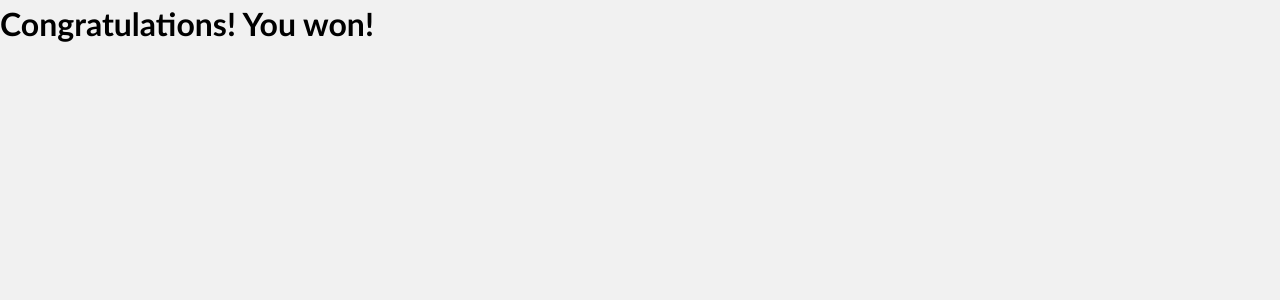
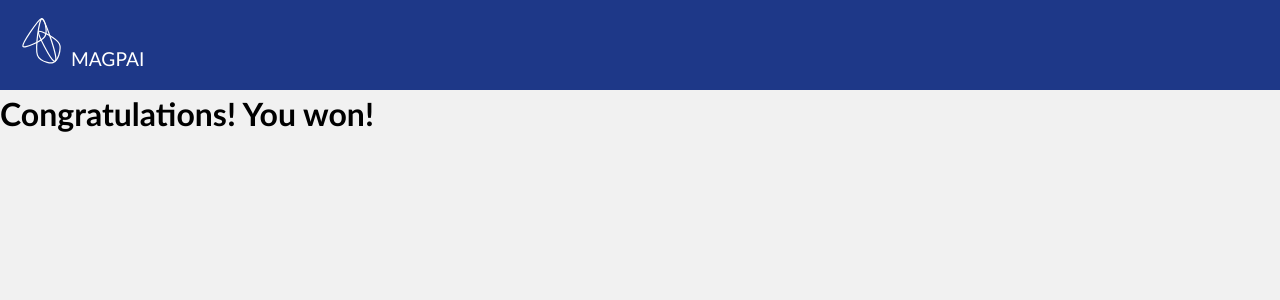
Before and after one commit to cahogan/magpai, a Django app: template core/templates/core/complete.html in a window 1280 px wide. Shown: the top 300 px of the page. Run offline with Django 5.2, Linux system fonts and the light colour scheme; the template is opened without the code that fills it, so the values that code supplies are empty.

Commit message:
Add navbar with logo

```diff
--- a/core/static/core/base.css
+++ b/core/static/core/base.css
@@ -35,3 +35,35 @@ button:focus {
     outline-offset: 0.05em;
     box-shadow: none;
 }
+
+nav {
+    font-family: unset;
+    background-color: var(--primary-color);
+    width: 100%;
+    display: flex;
+    flex-direction: row;
+    align-items: center;
+}
+
+nav ul {
+    display: flex;
+    flex-direction: row;
+    align-items: center;
+    list-style-type: none;
+    height: 100%;
+}
+
+nav li a {
+    margin-right: 1rem;
+    color: white;
+    text-decoration: none;
+    font-size: 1.5em;
+    padding: 0.5rem 1rem;
+    transition: background-color 0.3s ease;
+    border-radius: 1em
+}
+
+nav ul li a:hover {
+    background-color: var(--accent-color);
+    color: var(--primary-color);
+}
--- a/core/templates/core/base.html
+++ b/core/templates/core/base.html
@@ -3,10 +3,16 @@
     <head>
         {% load static %}
         <link rel="stylesheet" type=text/css href="{% static 'core/base.css' %}">
+        <link rel="shortcut icon" type="image/svg" href="{% static 'core/favicon.svg' %}"/>
         <title>{% block title %}MagpAI{% endblock %}</title>
     </head>
     <body>
-        <div>
+        <nav>
+            <a href="/" style="padding: 1rem; color: white; font-size: larger; text-decoration: none;">
+                <img src="{% static 'core/magpai_light.svg' %}" height="50px" alt="Magpai logo">
+                MAGPAI
+            </a>
+        </nav>
             {% block content %}
             <h1>Hello World!</h1>
             {% endblock %}
```
Also changed, not shown: core/static/core/favicon.svg (added), core/static/core/magpai_light.svg (added).
